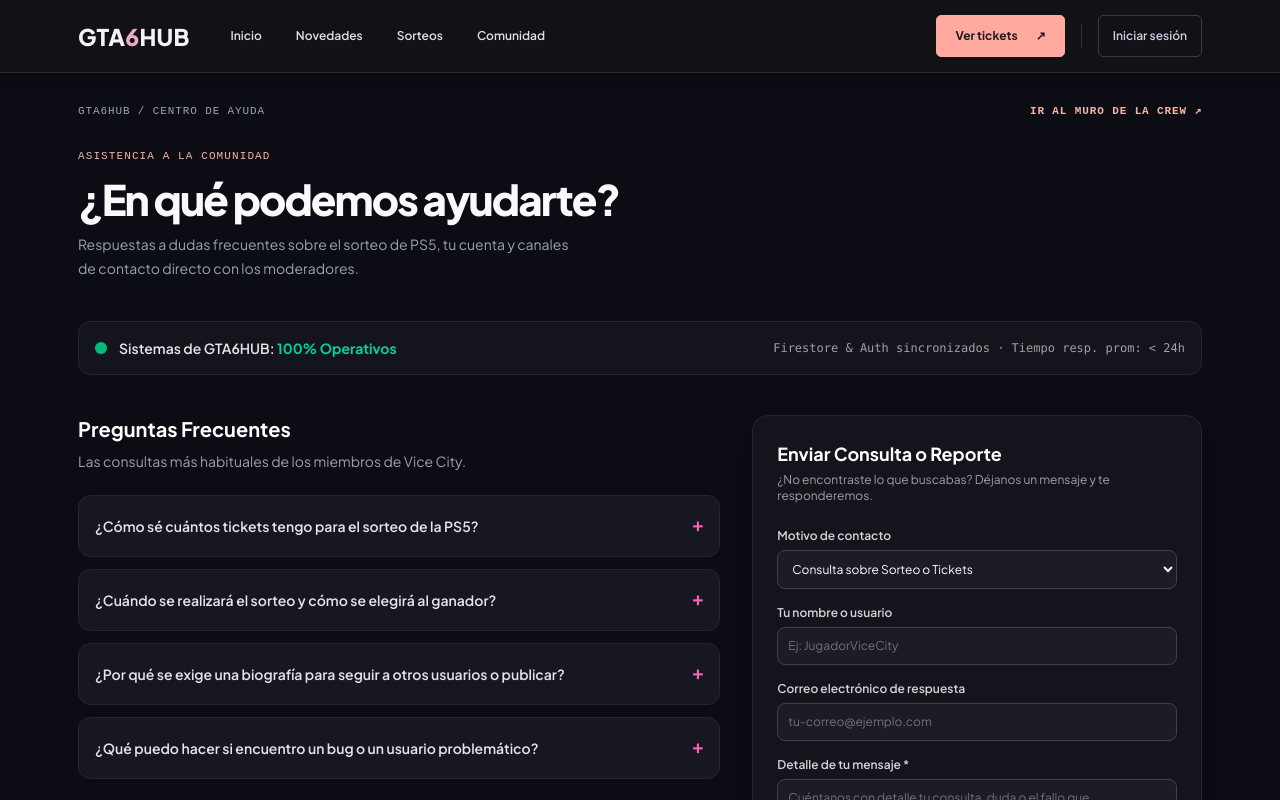
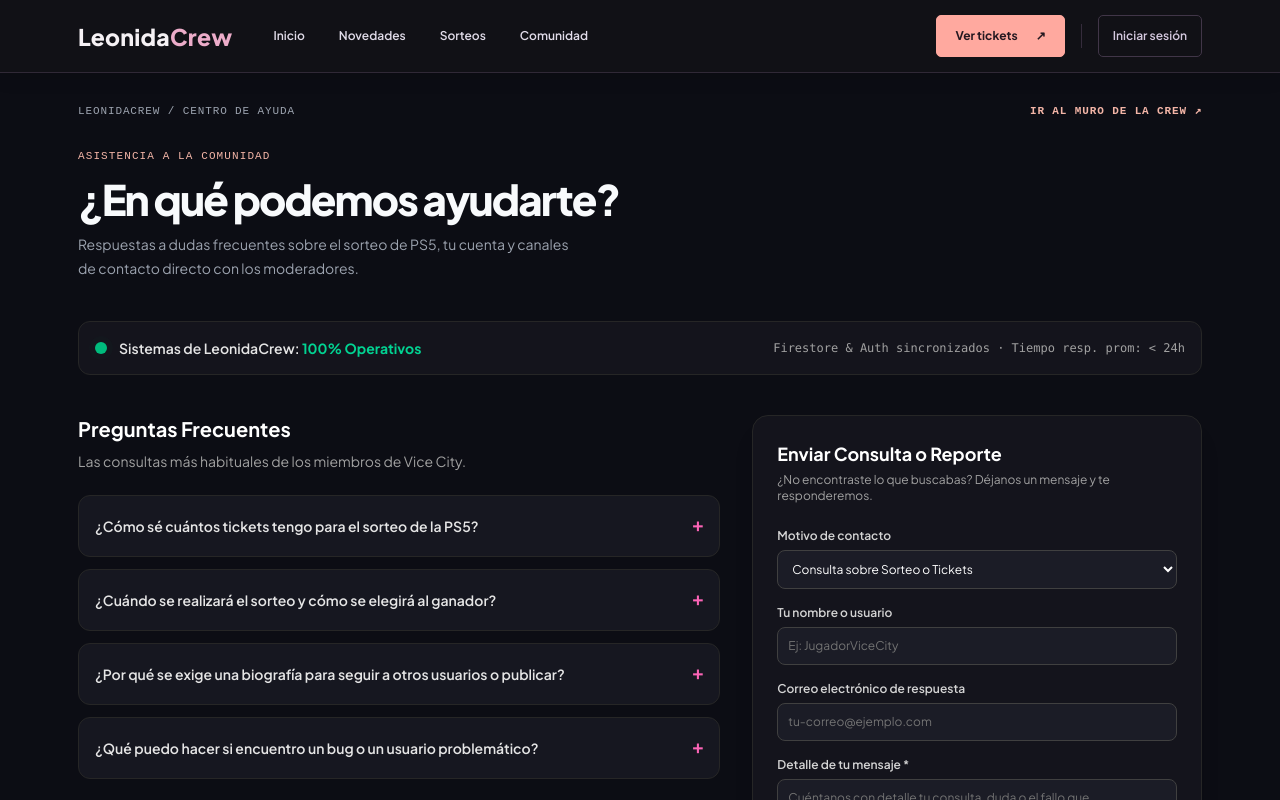
Before and after one commit to pixelhard2-code/gta6-hub, a Next.js app: page /soporte in a window 1280 px wide. Shown: the top 800 px of the page. Built offline with nearby package versions, Linux system fonts and the light colour scheme; no server answers.

Commit message:
feat: rebrand from GTA6HUB to LeonidaCrew and add official VI icon

```diff
--- a/app/components/AuthModal.tsx
+++ b/app/components/AuthModal.tsx
@@ -161,7 +161,7 @@
         )}
 
         <p className="text-[11px] text-center text-neutral-400 mt-6">
-          Al continuar, aceptas las normas de convivencia de la crew de GTA6HUB.
+          Al continuar, aceptas las normas de convivencia de la crew de LeonidaCrew.
         </p>
       </div>
     </div>
--- a/app/components/ClientLayout.tsx
+++ b/app/components/ClientLayout.tsx
@@ -36,7 +36,7 @@
       {/* === HEADER MÓVIL === */}
       <header className={`${desktopStyles.mobileHeader} ${pathname === "/" ? desktopStyles.mobileHomeHeader : ""} ${scrolled ? desktopStyles.scrolledHeader : ""}`}>
         <Link href="/" className={desktopStyles.mobileBrand}>
-          GTA<span>6</span>HUB
+          Leonida<span>Crew</span>
         </Link>
 
         <div>
--- a/app/components/DesktopHeader.tsx
+++ b/app/components/DesktopHeader.tsx
@@ -38,8 +38,8 @@
   return <header className={`${styles.desktopHeader} ${pathname === "/" ? styles.homeHeader : ""} ${scrolled ? styles.scrolledHeader : ""}`}>
     <a className={styles.skipLink} href="#site-content">Saltar al contenido</a>
     <div className={styles.headerInner}>
-      <Link href="/" className={styles.brand} aria-label="GTA6HUB — Inicio">
-        <strong>GTA<span>6</span>HUB</strong>
+      <Link href="/" className={styles.brand} aria-label="LeonidaCrew — Inicio">
+        <strong>Leonida<span>Crew</span></strong>
         <span className={styles.brandCaption}>La comunidad de GTA VI</span>
       </Link>
       <nav className={styles.navigation} aria-label="Navegación principal">
--- a/app/components/GiveawayCard.tsx
+++ b/app/components/GiveawayCard.tsx
@@ -49,7 +49,7 @@
         height={750}
         loading="lazy"
       />
-      <span className={styles.artLabel}>GTA6HUB / SORTEO OFICIAL</span>
+      <span className={styles.artLabel}>LeonidaCrew / SORTEO OFICIAL</span>
       <div className={styles.artTitle}>
         <span>WELCOME TO</span>
         <strong>VICE CITY.</strong>
--- a/app/comunidad/page.tsx
+++ b/app/comunidad/page.tsx
@@ -382,12 +382,12 @@
   return (
     <div className={styles.page}>
       <div className={styles.shell}>
-        <div className={styles.topline}><span>GTA6HUB / Comunidad</span><Link href="/sorteos">Ver sorteo ↗</Link></div>
+        <div className={styles.topline}><span>LeonidaCrew / Comunidad</span><Link href="/sorteos">Ver sorteo ↗</Link></div>
         <header className={styles.communityHeader}><div><p className={styles.eyebrow}>La crew de GTA VI</p><h1 className={styles.pageTitle}>Nos vemos en Vice City</h1><p className={styles.subtitle}>Teorías, clips y conversaciones mientras llega nuestra próxima gran partida.</p></div><span className={styles.communityMarker}>[ COMUNIDAD DE FANS ]</span></header>
         <div className={styles.mobilePromo}><div><strong>PS5 + GTA VI</strong><span>SORTEO · TICKETS DESDE $3 USD</span></div><Link href="/sorteos#tickets">Ver tickets ↗</Link></div>
         <div className={styles.communityGrid}>
           <section className={styles.feed} aria-label="Muro de la comunidad">
-            <article className={styles.pinned}><span className={styles.pinMark} aria-hidden="true">↗</span><div><p className={styles.eyebrow}>GTA6HUB / Destacado</p><h2>La próxima consola podría ser tuya</h2><p>Tenemos un sorteo de PS5 + GTA VI para la comunidad. Revisa los paquetes y sigue las novedades aquí. Y tú, ¿qué harías primero al llegar a Vice City?</p><Link href="/sorteos#tickets">Ver el sorteo y elegir tickets →</Link></div></article>
+            <article className={styles.pinned}><span className={styles.pinMark} aria-hidden="true">↗</span><div><p className={styles.eyebrow}>LeonidaCrew / Destacado</p><h2>La próxima consola podría ser tuya</h2><p>Tenemos un sorteo de PS5 + GTA VI para la comunidad. Revisa los paquetes y sigue las novedades aquí. Y tú, ¿qué harías primero al llegar a Vice City?</p><Link href="/sorteos#tickets">Ver el sorteo y elegir tickets →</Link></div></article>
             <form className={styles.composer} onSubmit={(event) => { event.preventDefault(); void handlePublish(); }}>
               <div className={styles.composerTop}><Avatar name={profile?.displayName || user?.displayName || "G6"} photo={profile?.photoURL || user?.photoURL} /><label htmlFor="new-post" className={styles.srOnly}>Escribe tu publicación</label><textarea id="new-post" rows={3} maxLength={5000} value={newPost} onChange={(event) => setNewPost(event.target.value)} disabled={!user || !hasProfile || isPublishing} placeholder={!user ? "Tu crew está aquí. Inicia sesión y entra en la conversación." : !hasProfile ? "Completa tu perfil y presenta a tu personaje." : "¿Una teoría? ¿Un clip? ¿Tu primera misión en GTA VI?"} /></div>
               <div className={styles.composerBottom}><span>{newPost.length > 0 ? `${newPost.length} / 5000` : "Comparte también enlaces de YouTube."}</span>{!user ? <button type="button" className={styles.smallButton} onClick={() => setAuthOpen(true)}>Iniciar sesión</button> : !hasProfile ? <Link className={styles.smallButton} href="/perfil">Crear perfil</Link> : <button className={styles.smallButton} disabled={isPublishing || !newPost.trim()}>{isPublishing ? "Publicando…" : "Publicar ↗"}</button>}</div>
@@ -550,7 +550,7 @@
           </section>
           <aside className={styles.communityAside}><GiveawayCard /><div className={styles.asideNotes}><h3>Código de la crew</h3><p>Comparte teorías, respeta a los demás y avisa si tu publicación contiene spoilers.</p><Link href="/sorteos">Premio, paquetes y detalles del sorteo →</Link></div></aside>
         </div>
-        <footer className={styles.footer}><span>GTA6HUB · Una comunidad de fans. No afiliada a Rockstar Games.</span><Link href="/sorteos">PS5 + GTA VI / Ver sorteo ↗</Link></footer>
+        <footer className={styles.footer}><span>LeonidaCrew · Una comunidad de fans. No afiliada a Rockstar Games.</span><Link href="/sorteos">PS5 + GTA VI / Ver sorteo ↗</Link></footer>
       </div>
       <AuthModal isOpen={authOpen} onClose={() => setAuthOpen(false)} />
     </div>
--- a/app/layout.tsx
+++ b/app/layout.tsx
@@ -20,8 +20,8 @@
 export const metadata: Metadata = {
   metadataBase: new URL("https://gta6hub.vercel.app"),
   title: {
-    default: "GTA6HUB | La Crew y Punto de Encuentro de GTA VI",
-    template: "%s | GTA6HUB",
+    default: "LeonidaCrew | La Crew y Punto de Encuentro de GTA VI",
+    template: "%s | LeonidaCrew",
   },
   description:
     "Comunidad hispanohablante de fans de Grand Theft Auto VI. Cuenta regresiva al lanzamiento, novedades y tráilers oficiales, muro social de la crew y sorteo de PS5 + GTA VI.",
@@ -38,9 +38,9 @@
     "Comunidad GTA VI",
     "Tráiler GTA VI",
   ],
-  authors: [{ name: "GTA6HUB Crew" }],
-  creator: "GTA6HUB",
-  publisher: "GTA6HUB",
+  authors: [{ name: "LeonidaCrew" }],
+  creator: "LeonidaCrew",
+  publisher: "LeonidaCrew",
   formatDetection: {
     email: false,
     address: false,
@@ -50,11 +50,11 @@
     icon: "/favicon.ico",
   },
   openGraph: {
-    title: "GTA6HUB — La espera de GTA VI también se juega",
+    title: "LeonidaCrew — La espera de GTA VI también se juega",
     description:
       "Únete a la crew de GTA VI: comparte teorías, sigue las novedades oficiales de Rockstar Games y participa por una PS5 + GTA VI.",
     url: "https://gta6hub.vercel.app",
-    siteName: "GTA6HUB",
+    siteName: "LeonidaCrew",
     images: [
       {
         url: "/gta6-cover.jpg",
@@ -68,7 +68,7 @@
   },
   twitter: {
     card: "summary_large_image",
-    title: "GTA6HUB — La Crew de GTA VI",
+    title: "LeonidaCrew — La Crew de GTA VI",
     description:
       "Muro comunitario, novedades oficiales de Rockstar Games, cuenta regresiva y sorteo de PS5 para los fans de GTA VI.",
     images: ["/gta6-cover.jpg"],
--- a/app/page.tsx
+++ b/app/page.tsx
@@ -16,7 +16,7 @@
           <Image src={ARTWORK} alt="" fill sizes="100vw" loading="eager" fetchPriority="high" priority />
         </div>
         <div className={styles.heroCopy}>
-          <p className={styles.kicker}>GTA6HUB / Comunidad oficial de fans</p>
+          <p className={styles.kicker}>LeonidaCrew / Comunidad oficial de fans</p>
           <h1 id="home-title">La espera<br />también<br /><em>se juega</em></h1>
           <p className={styles.heroDescription}>
             Noticias, teorías, filtraciones y una crew hispanohablante que vive Grand Theft Auto VI todos los días.
@@ -48,14 +48,14 @@
           <span>LEONIDA</span>
           <strong>GTA VI</strong>
           <span>LA CREW</span>
-          <span>GTA6HUB</span>
+          <span>LeonidaCrew</span>
         </div>
 
         {/* Sección de Sorteo */}
         <section className={styles.giveawaySection} aria-labelledby="home-giveaway-title">
           <div className={styles.sectionHead}>
             <div>
-              <p className={hub.eyebrow}>El sorteo de GTA6HUB</p>
+              <p className={hub.eyebrow}>El sorteo de LeonidaCrew</p>
               <h2 id="home-giveaway-title">Tu próxima partida<br />Tu próxima consola</h2>
             </div>
             <Link href="/sorteos" className={styles.textLink}>Ver detalles del sorteo ↗</Link>
@@ -123,7 +123,7 @@
         </section>
 
         <footer className={hub.footer}>
-          <span>GTA6HUB · Comunidad de fans. No afiliada a Rockstar Games ni Take-Two Interactive.</span>
+          <span>LeonidaCrew · Comunidad de fans. No afiliada a Rockstar Games ni Take-Two Interactive.</span>
           <a href="https://www.rockstargames.com/VI" target="_blank" rel="noopener noreferrer">
             Fecha y arte oficial: Rockstar Games ↗
           </a>
--- a/app/soporte/page.tsx
+++ b/app/soporte/page.tsx
@@ -73,7 +73,7 @@
     <div className={styles.page}>
       <div className={styles.shell}>
         <div className={styles.topline}>
-          <span>GTA6HUB / Centro de Ayuda</span>
+          <span>LeonidaCrew / Centro de Ayuda</span>
           <Link href="/comunidad">Ir al muro de la crew ↗</Link>
         </div>
 
@@ -93,7 +93,7 @@
               <span className="relative inline-flex rounded-full h-3 w-3 bg-emerald-500"></span>
             </span>
             <span className="text-sm font-semibold text-neutral-200">
-              Sistemas de GTA6HUB: <strong className="text-emerald-400 font-bold">100% Operativos</strong>
+              Sistemas de LeonidaCrew: <strong className="text-emerald-400 font-bold">100% Operativos</strong>
             </span>
           </div>
           <span className="text-xs text-neutral-400 font-mono">
@@ -179,7 +179,7 @@
                   #{ticketId}
                 </div>
                 <p className="text-[11px] text-neutral-400 mb-4">
-                  Revisaremos tu mensaje a la brevedad. Gracias por ser parte de GTA6HUB.
+                  Revisaremos tu mensaje a la brevedad. Gracias por ser parte de LeonidaCrew.
                 </p>
                 <button
                   type="button"
@@ -273,7 +273,7 @@
         </div>
 
         <footer className={styles.footer}>
-          <span>GTA6HUB · Centro de Ayuda para la comunidad de fans. No afiliado a Rockstar Games.</span>
+          <span>LeonidaCrew · Centro de Ayuda para la comunidad de fans. No afiliado a Rockstar Games.</span>
           <Link href="/">Volver al inicio ↗</Link>
         </footer>
       </div>
```
Also changed, not shown: app/novedades/page.tsx (+4 -4 lines), app/sorteos/page.tsx (+4 -4 lines), app/icon.svg (added), 1 other file (tests, documents, lock files or other folders).
